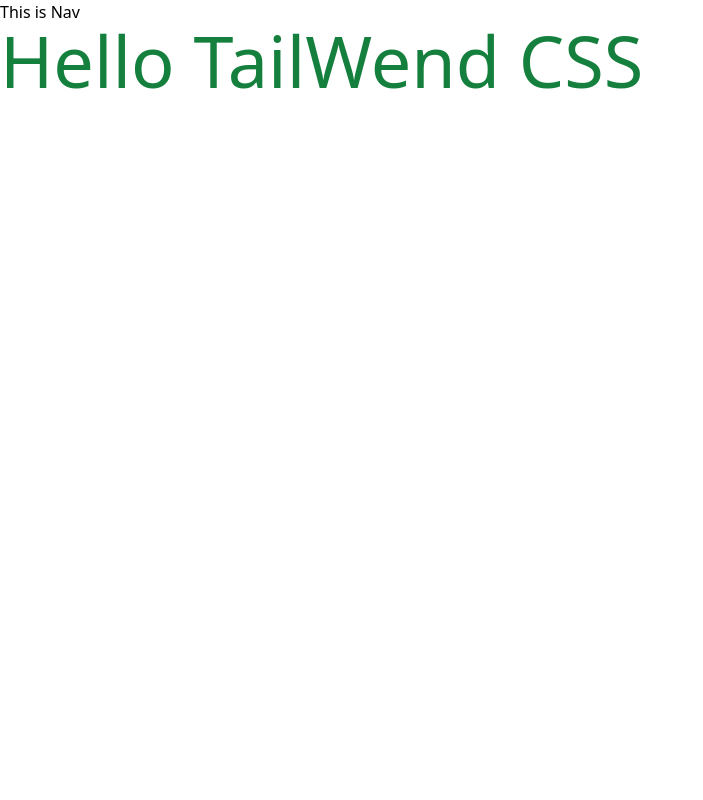
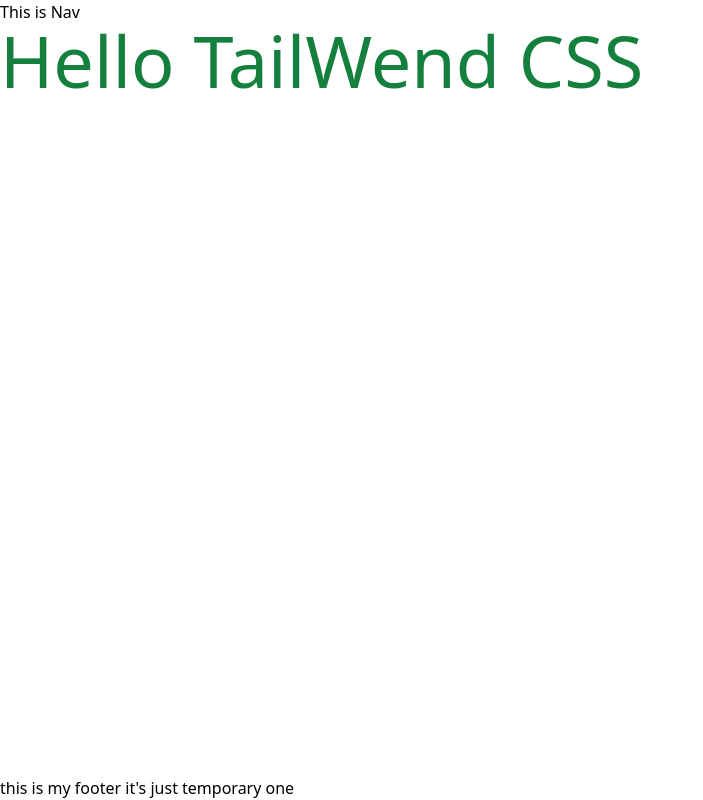
Before and after one commit to eslamalawy/discinema, a React (Create React App) app: page / in a window 1280 px wide. Shown: the whole page, without its empty margins (0-703 px from the left). Built offline with nearby package versions, Linux system fonts and the light colour scheme.

Commit message:
Footer init - context - mainprovider and routing init

```diff
--- a/public/index.html
+++ b/public/index.html
@@ -1,5 +1,5 @@
 <!DOCTYPE html>
-<html lang="en">
+<html lang="en" class="h-screen">
   <head>
     <meta charset="utf-8" />
     <link rel="icon" href="%PUBLIC_URL%/favicon.ico" />
@@ -26,7 +26,7 @@
     -->
     <title>React App</title>
   </head>
-  <body>
+  <body class="h-screen">
     <noscript>You need to enable JavaScript to run this app.</noscript>
     <div id="root"></div>
     <!--
--- a/src/App.jsx
+++ b/src/App.jsx
@@ -1,13 +1,20 @@
 import { Route, Routes, Navigate } from "react-router-dom";
 import NavBar from "./components/NavBar";
+import Footer from "./components/Footer";
 
 function App() {
   return (
-    <div className="App">
+    <div className="flex flex-col h-screen">
        <NavBar />
       <h1 className="text-7xl mr-0 text-green-700">Hello TailWend CSS</h1>
+      <Footer/>
     </div>
   );
 }
 
 export default App;
+
+// in tailwend for footer
+// html,body,root [in public/index.html] class [h-screen]
+// div of app [the container] take [flex flex-col h-screen]
+// footer take [mt-auto]
--- /dev/null
+++ b/src/components/Footer.jsx
@@ -0,0 +1,7 @@
+import React from 'react'
+
+export default function Footer() {
+  return (
+    <div className='mt-auto'>this is my footer it's just temporary one</div>
+  )
+}
--- /dev/null
+++ b/src/context/MainContext.js
@@ -0,0 +1,2 @@
+import { createContext } from "react";
+export let MainContext = createContext();
--- /dev/null
+++ b/src/context/MainProvider.jsx
@@ -0,0 +1,8 @@
+import React from 'react'
+import { MainContext } from './MainContext'
+
+export default function MainProvider(props) {
+  return (
+    <MainContext.Provider >{props.children}</MainContext.Provider>
+  )
+}
--- a/src/index.js
+++ b/src/index.js
@@ -3,12 +3,18 @@ import ReactDOM from 'react-dom/client';
 import './index.css';
 import App from './App';
 import reportWebVitals from './reportWebVitals';
+import { BrowserRouter } from 'react-router-dom';
+import MainProvider from './context/MainProvider';
 
 const root = ReactDOM.createRoot(document.getElementById('root'));
 root.render(
-  <React.StrictMode>
-    <App />
-  </React.StrictMode>
+  <BrowserRouter>
+    <MainProvider>
+      <React.StrictMode>
+        <App />
+      </React.StrictMode>
+    </MainProvider>
+  </BrowserRouter>
 );
 
 // If you want to start measuring performance in your app, pass a function
```
